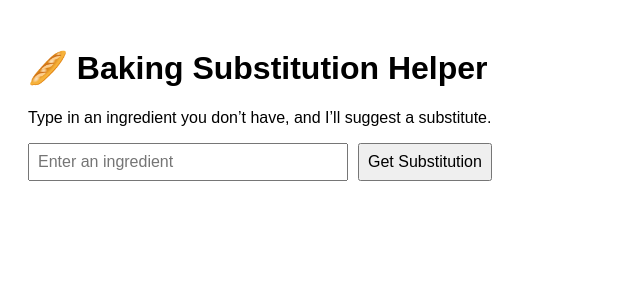
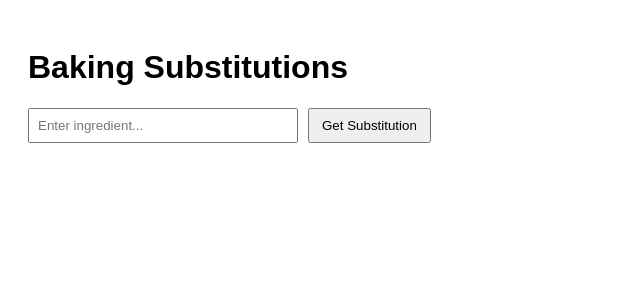
Before and after one commit to arjuju98/baking-subzz, a React (Create React App) app: page / in a window 1280 px wide. Shown: the top 300 px of the page, without its empty margins (0-640 px from the left). Built offline with nearby package versions, Linux system fonts and the light colour scheme.

Commit message:
Connecting to BE

```diff
--- a/src/App.js
+++ b/src/App.js
@@ -1,40 +1,48 @@
 import React, { useState } from "react";
 
-export default function App() {
-  const [ingredient, setIngredient] = useState("");
-  const [result, setResult] = useState("");
+function App() {
+  const [userInput, setUserInput] = useState("");
+  const [response, setResponse] = useState("");
 
-  // For now, just simulate a response when you click the button
-  function handleSubmit(e) {
-    e.preventDefault();
-    // Hardcoded substitution response:
-    setResult(`If you don't have ${ingredient}, you can use applesauce or mashed banana!`);
+  const handleSubmit = async () => {
+    try {
+      const res = await fetch("http://127.0.0.1:5000/substitute", {
+        method: "POST",
+        headers: { "Content-Type": "application/json" },
+        body: JSON.stringify({ user_input: userInput }),
+      });
+
+      const data = await res.json();
+
+      if (data.reply) {
+        setResponse(data.reply);
+      } else if (data.error) {
+        setResponse(`Error: ${data.error}`);
       }
+    } catch (err) {
+      setResponse(`Error connecting to backend: ${err.message}`);
+    }
+  };
 
   return (
-    <div style={{ padding: 20, fontFamily: "Arial, sans-serif" }}>
-      <h1>🥖 Baking Substitution Helper</h1>
-      <p>Type in an ingredient you don’t have, and I’ll suggest a substitute.</p>
-      <form onSubmit={handleSubmit}>
+    <div style={{ padding: "20px", fontFamily: "sans-serif" }}>
+      <h1>Baking Substitutions</h1>
       <input
         type="text"
-          placeholder="Enter an ingredient"
-          value={ingredient}
-          onChange={(e) => setIngredient(e.target.value)}
-          style={{ padding: 8, fontSize: 16, width: 300 }}
-          required
+        value={userInput}
+        placeholder="Enter ingredient..."
+        onChange={(e) => setUserInput(e.target.value)}
+        style={{ padding: "8px", width: "250px", marginRight: "10px" }}
       />
-        <button type="submit" style={{ padding: 8, marginLeft: 10, fontSize: 16 }}>
+      <button onClick={handleSubmit} style={{ padding: "8px 12px" }}>
         Get Substitution
       </button>
-      </form>
 
-      {result && (
-        <div style={{ marginTop: 20, backgroundColor: "#f0f0f0", padding: 15, borderRadius: 5 }}>
-          <strong>Substitution Suggestion:</strong>
-          <p>{result}</p>
+      <div style={{ marginTop: "20px" }}>
+        {response && <p>{response}</p>}
       </div>
-      )}
     </div>
   );
 }
+
+export default App;
```
Lines whose indentation alone changed are shown as unchanged.
